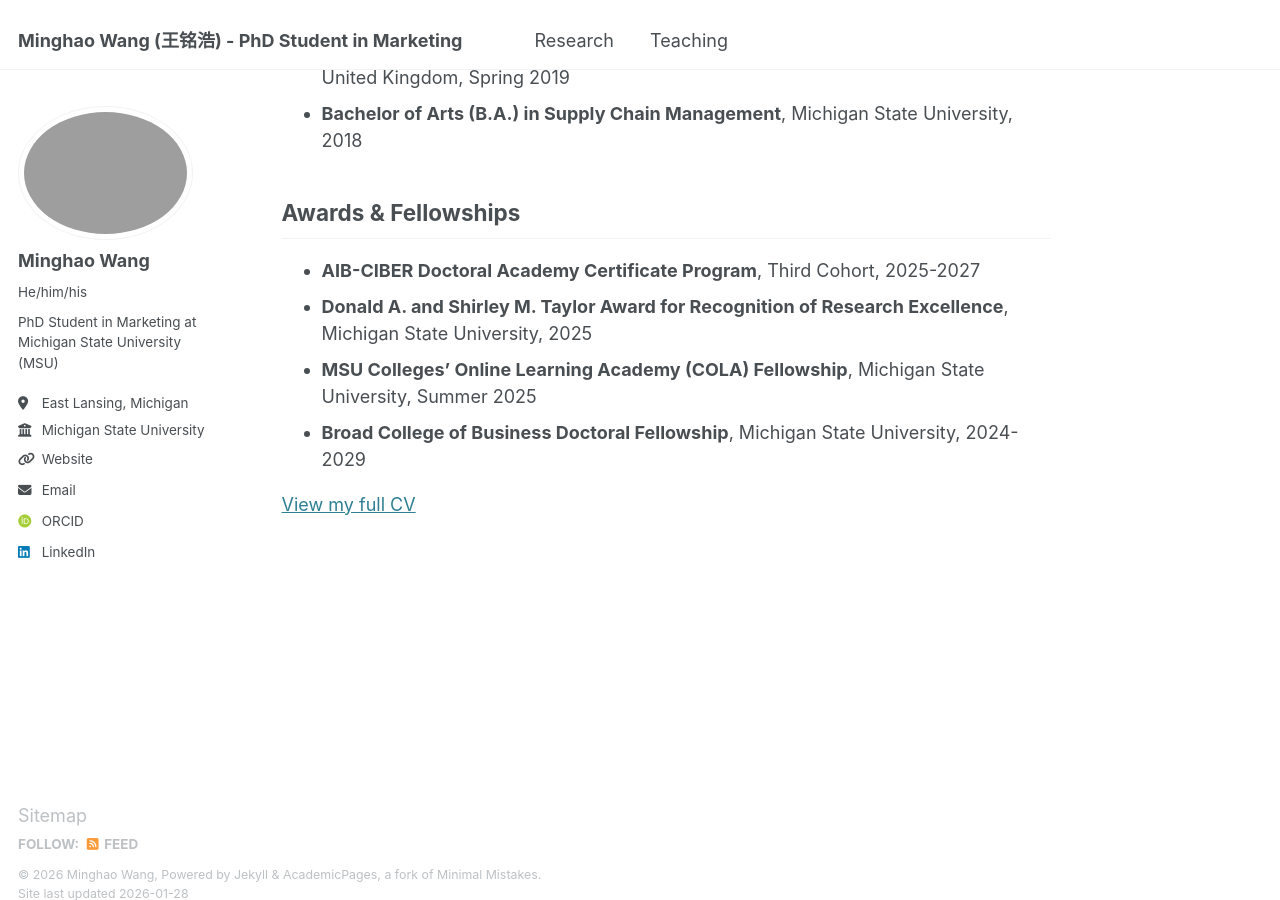
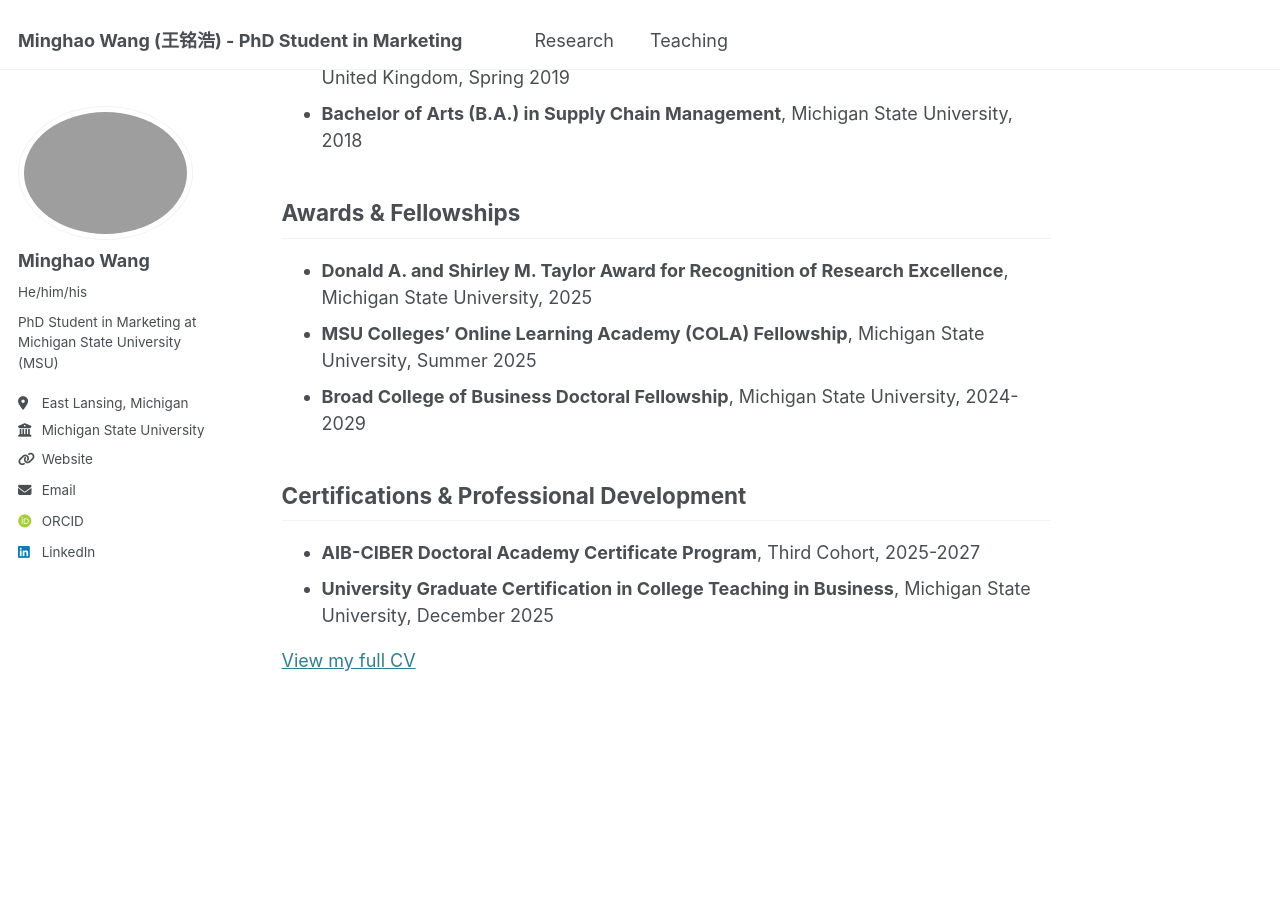
Before and after one commit to minghaowang-research/minghaowang-research.github.io, a Jekyll site: the page built from _pages/about.md, in a window 1280 px wide and 900 px high, scrolled down 818 px. Built offline with Jekyll 4.4.1, drawn with Linux system fonts in a browser that asks for light colours; some web fonts are replaced.

Commit message:
uPDATED CCT & Certification

```diff
--- a/_pages/about.md
+++ b/_pages/about.md
@@ -22,10 +22,13 @@ His research interests span marketing strategy, policy, customer satisfaction, m
 * **Bachelor of Arts (B.A.) in Supply Chain Management**, Michigan State University, 2018
 
 ## Awards & Fellowships
-* **AIB-CIBER Doctoral Academy Certificate Program**, Third Cohort, 2025-2027
 * **Donald A. and Shirley M. Taylor Award for Recognition of Research Excellence**, Michigan State University, 2025
 * **MSU Colleges' Online Learning Academy (COLA) Fellowship**, Michigan State University, Summer 2025
 * **Broad College of Business Doctoral Fellowship**, Michigan State University, 2024-2029
 
+## Certifications & Professional Development
+* **AIB-CIBER Doctoral Academy Certificate Program**, Third Cohort, 2025-2027
+* **University Graduate Certification in College Teaching in Business**, Michigan State University, December 2025
+
 
 [View my full CV](/files/Minghao-Wang-PhD-CV.pdf)
```
Also changed, not shown: _teaching/certification-college-teaching.md (+1 -1 lines), 1 other file.
